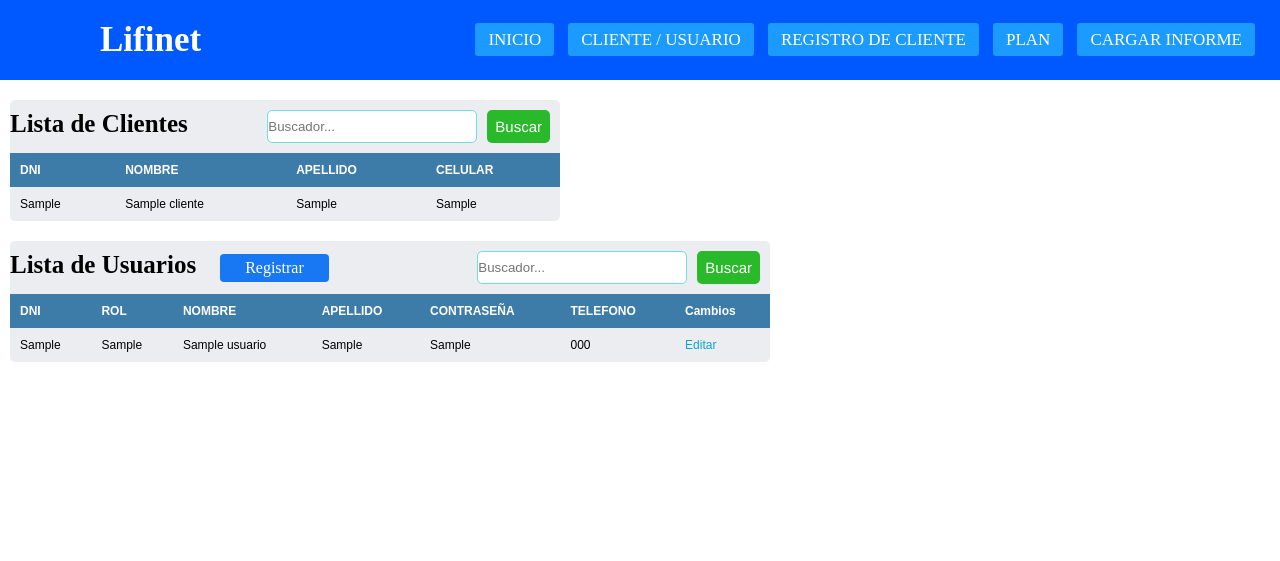
After one commit to jhon-as/ProyectoFinal_Programacion, a PHP site: page /Cliente_Usuario.php in a window 1280 px wide. The commit adds this page. Shown: the top 561 px of the page. Run offline with PHP 8.4, Linux system fonts and the light colour scheme; tables that the repository leaves empty hold one stand-in row (values such as "Sample post"); some libraries are stand-ins or nearby versions.

Commit message:
Pagina Principal y modal

```diff
--- /dev/null
+++ b/Cliente_Usuario.css
@@ -0,0 +1,88 @@
+
+#container{
+    border-radius: 5px;
+    float: left;
+    width: 550px;
+    margin-left: 10px;
+    margin-top: 20px;
+    background-color:rgb(236, 237, 241);
+}
+#container h1{
+    margin-top: 10px;
+    font-size: 25px;
+    display: inline-block;
+}
+.form_seach{
+    display: -webkit-flex;
+    display: -moz-flex;
+    display: -ms-flexbox;
+    display: -o-flex;
+    display: flex;
+    float: right;
+    background: initial;
+    padding: 10px;
+    border-radius: 10px;
+}
+.form_seach .btn_search{
+    background-color: rgb(42, 185, 42);
+    color: #FFF;
+    cursor: pointer;
+    margin-left: 10px;
+    border: none;
+    border-radius: 5px;
+    font-size: 15px;
+    padding: 8px;
+    font-family: SFProText-Regular, Helvetica, Arial, sans-serif;
+}
+#busqueda{
+    border: 1px solid rgb(109, 222, 226);
+    width: 210px;
+    border-radius: 5px;
+}
+table{
+    border-collapse: collapse;
+    font-size: 12px;
+    font-family: 'arial';
+    width: 100%;
+}
+table th{
+    text-align: left;
+    padding: 10px;
+    background: #3d7ba8;
+    color: #FFF;
+}
+table tr:nth-child(odd){
+background: #FFF;
+}
+table td{
+    padding: 10px;
+}
+.link_edit{
+    color: #0ca4ce;
+    text-decoration: none;
+}
+
+/*------------------------------------------------------------------------*/
+#container1{
+    border-radius: 5px;
+    float: left;
+    width: 760px;
+    margin-left: 10px;
+    margin-top: 20px;
+    background-color:rgb(236, 237, 241);
+}
+#container1 h1{
+    margin-top: 10px;
+    font-size: 25px;
+    display: inline-block;
+}
+.nota{
+    margin-top: 10px;
+    margin-left: 20px;
+    display: inline-block;
+    background: #1877f2;
+    color: #fff;
+    padding: 5px 25px;
+    border-radius: 4px;
+    text-decoration: none;
+}
--- /dev/null
+++ b/Cliente_Usuario.php
@@ -0,0 +1,116 @@
+<!DOCTYPE html>
+        <html>
+        <head>
+            <title>Lista de Clientes </title>
+            <link rel = "stylesheet" type="text/css" href="Menu.css">
+            <link rel = "stylesheet" type="text/css" href="Cliente_Usuario.css">
+            <script src="https://kit.fontawesome.com/a076d05399.js"></script>
+        </head>
+        <body>
+            <nav>
+                <input type="checkbox" id = "check">
+                <label for ="check" class="checkbtn">
+                    <i class = "fas fa-bars"></i>
+                </label>
+                <label class ="logo">Lifinet</label>
+                <ul>
+                    <li><a class ="active" href="PaginaPrincipal.php">Inicio</a></li>
+                    <li><a href="Cliente_Usuario.php">Cliente / Usuario</a></li>
+                    <li><a href="#">Registro De Cliente</a></li>
+                    <li><a href="#">Plan</a></li>
+                    <li><a href="#">Cargar Informe</a></li>
+                </ul>
+            </nav>
+            <section id="container">
+                <h1>Lista de Clientes</h1>
+
+                <form action="buscar.php" method="get" class="form_seach" >
+                <input type ="text" placeholder="Buscador... " name = "busqueda" id = "busqueda">
+                <input type="submit" value="Buscar" class="btn_search">
+                </form>
+                <table>
+                    <tr>
+                        <th>DNI</th>
+                        <th>NOMBRE</th>
+                        <th>APELLIDO</th>
+                        <th>CELULAR</th>
+                    </tr>
+                    <?php
+                        require_once 'login.php';
+                        $conexion = new mysqli($hn, $un, $pw, $db);
+
+                        if ($conexion->connect_error) die ("Fatal error");
+
+                        $query = "SELECT dniClie,nombClie, apelClie, celuClie FROM cliente";
+                        $result = $conexion->query($query);
+                        if (!$result) die ("Consulta falló");
+
+                        $filas = $result->num_rows;
+
+                        for ($j = 0; $j < $filas; $j++){
+
+                            $fila = $result->fetch_array(MYSQLI_NUM);
+                    ?>
+                    <tr>
+                        <td><?php echo htmlspecialchars($fila[0]); ?></td>
+                        <td><?php echo htmlspecialchars($fila[1]); ?></td>
+                        <td><?php echo htmlspecialchars($fila[2]); ?></td>
+                        <td><?php echo htmlspecialchars($fila[3]); ?></td>
+                    </tr>
+                    <?php
+                        }
+                    ?>
+                </table>
+            </section>
+            <section id="container1">
+                <h1>Lista de Usuarios</h1>
+                <a href='#' class="nota">Registrar</a>
+
+                <form action="buscar.php" method="get" class="form_seach" >
+                <input type ="text" placeholder="Buscador... " name = "busqueda" id = "busqueda">
+                <input type="submit" value="Buscar" class="btn_search">
+                </form>
+                <table>
+                    <tr>
+                        <th>DNI</th>
+                        <th>ROL</th>
+                        <th>NOMBRE</th>
+                        <th>APELLIDO</th>
+                        <th>CONTRASEÑA</th>
+                        <th>TELEFONO</th>
+                        <th>Cambios</th>
+                    </tr>
+                    <?php
+                        require_once 'login.php';
+                        $conexion = new mysqli($hn, $un, $pw, $db);
+
+                        if ($conexion->connect_error) die ("Fatal error");
+
+                        $query = "SELECT dni,rol, nombre, apellido,contrasena,telefono FROM rol_usuario";
+                        $result = $conexion->query($query);
+                        if (!$result) die ("Consulta falló");
+
+                        $filas = $result->num_rows;
+
+                        for ($j = 0; $j < $filas; $j++){
+
+                            $fila = $result->fetch_array(MYSQLI_NUM);
+                    ?>
+                    <tr>
+                        <td><?php echo htmlspecialchars($fila[0]); ?></td>
+                        <td><?php echo htmlspecialchars($fila[1]); ?></td>
+                        <td><?php echo htmlspecialchars($fila[2]); ?></td>
+                        <td><?php echo htmlspecialchars($fila[3]); ?></td>
+                        <td><?php echo htmlspecialchars($fila[4]); ?></td>
+                        <td><?php echo htmlspecialchars($fila[5]); ?></td>
+                        <td>
+                            <a class="link_edit" href = "actualizar.php?id=<?php echo htmlspecialchars($fila[0]); ?>">Editar</a>
+                        </td>
+                    </tr>
+                    <?php
+                        }
+                    ?>
+                </table>
+            </section>
+        </body>
+        </html>
--- /dev/null
+++ b/Menu.css
@@ -0,0 +1,96 @@
+*{
+    padding: 0px;
+    margin: 0px;
+    text-decoration: none;
+    list-style: none;
+    box-sizing: border-box;
+}
+
+body{
+    font-family: montserrat;
+    height: 1000px;
+}
+nav{
+    background: rgb(0, 89, 255);
+    height: 80px;
+    width: 100%;
+}
+label.logo{
+    color:white;
+    font-size: 35px;
+    line-height: 80px;
+    padding: 0 100px;
+    font-weight: bold;
+}
+nav ul{
+    float: right;
+    margin-right: 20px;
+
+}
+nav ul li{
+    display: inline-block;
+    line-height: 80px;
+    margin: 0 5px;
+}
+nav ul li a{
+    color: white;
+    font-size: 17px;
+    padding: 7px 13px;
+    border-radius: 3px;
+    text-transform: uppercase;
+    background:#1b9bff;
+}
+a.active, a:hover{
+    transition: .5s;
+}
+.checkbtn{
+    font-size: 30px;
+    color: white;
+    float: right;
+    line-height: 80px;
+    margin-right: 40px;
+    cursor: pointer;
+    display: none;
+}
+#check{
+    display: none;
+}
+@media (max-width: 1038px){
+    label.logo{
+        font-size: 30px;
+        padding-left: 50px;
+    }
+    nav ul li a{
+        font-size: 16px;
+    }
+}
+@media (max-width: 950px){
+    .checkbtn{
+        display: block;
+    }
+    ul{
+        position: fixed;
+        width: 100%;
+        height: 100vh;
+        background:#2c3e50;
+        top: 80px;
+        left: -100%;
+        text-align: center;
+        transition: all .5s;
+    }
+    nav ul li{
+        display: block;
+        margin: 50px 0;
+        line-height: 30px;
+    }
+    nav ul li a{
+       font-size: 20px;
+    }
+    a:hover, a.active{
+        background: none;
+        color: #0082e6;
+    }
+    #check:checked ~ ul{
+        left: 0;
+    }
+}
```
Also changed, not shown: ModalRegistro.css (added, +55 -0 lines), ModalSesion.css (added, +55 -0 lines), PaginaPrincipal.php (added, +25 -0 lines), RegistroServicio.php (+20 -7 lines), SesionServicio.php (+80 -6 lines).
